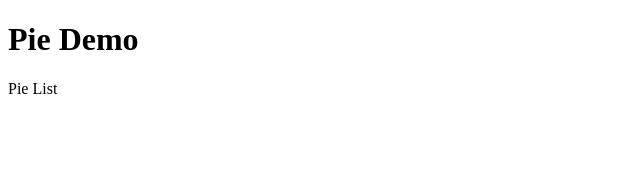
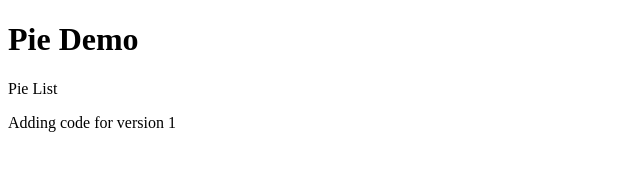
Before and after one commit to pradeep08singh/com.pie.demo, a plain HTML site: page WebContent/index.html in a window 1280 px wide. Shown: the whole page, without its empty margins (0-640 px from the left). Drawn offline with Linux system fonts and the light colour scheme.

Commit message:
code complete for version 1

```diff
--- a/WebContent/index.html
+++ b/WebContent/index.html
@@ -7,6 +7,7 @@
 <body>
 <h1>Pie Demo</h1>
 <p>Pie List</p>
+<p> Adding code for version 1</p>
 
 </body>
 </html>
```
